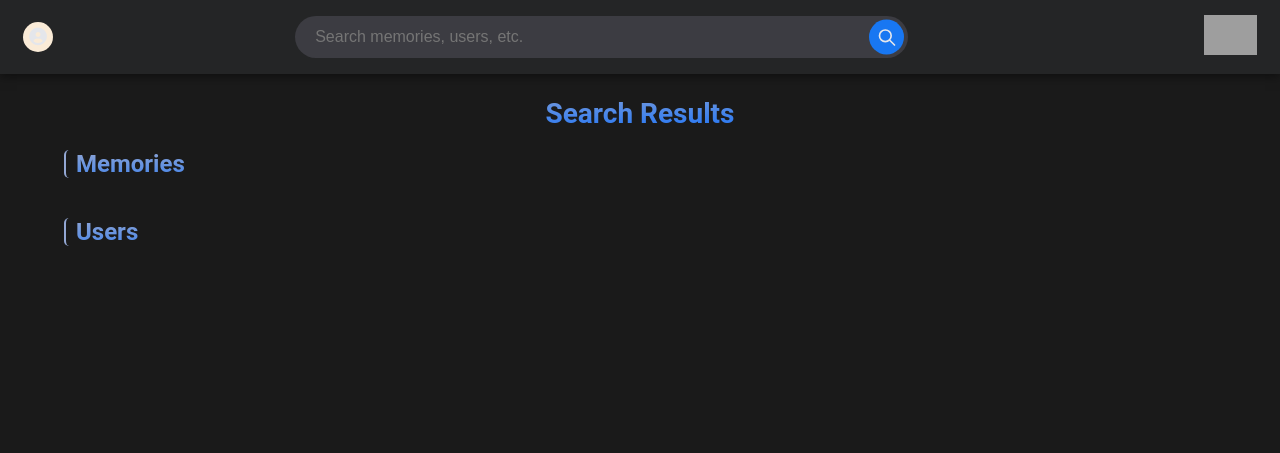
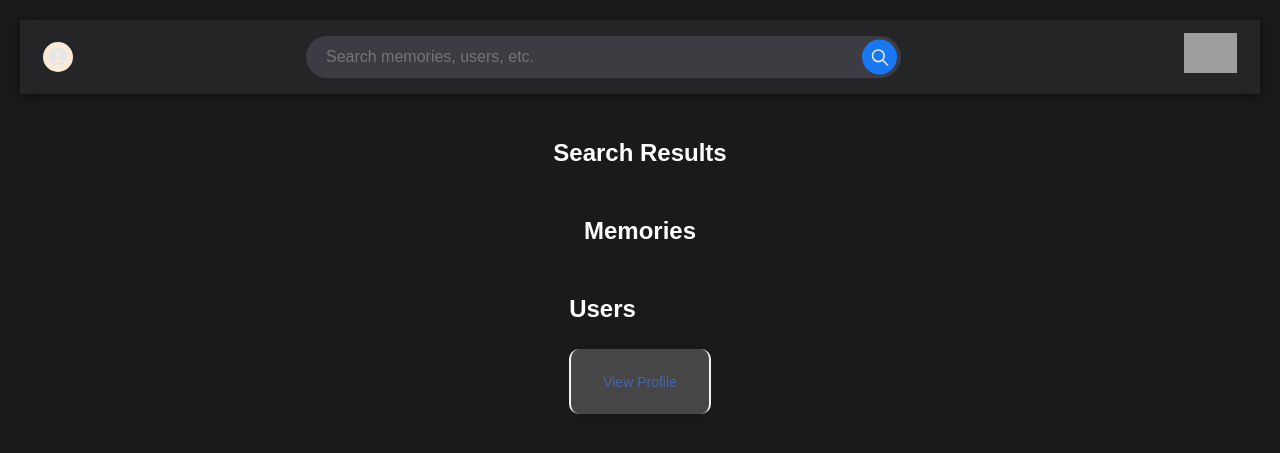
Before and after one commit to AbdallahM19/MemoryNote, a Flask app: page /search in a window 1280 px wide. Shown: the top 453 px of the page. Run offline with Flask 3, Linux system fonts and the light colour scheme; the visitor is signed in with stand-in values (Sample User, id 1); grey boxes are pictures that could not be loaded.

Commit message:
this for search in our app

```diff
--- a/templates/search.html
+++ b/templates/search.html
@@ -4,17 +4,22 @@
     <meta charset="UTF-8">
     <meta name="viewport" content="width=device-width, initial-scale=1.0">
     <title>Search Results</title>
+    <link rel="icon" href="../static/uploads/icon-logo.png" type="img">
     <link rel="stylesheet" href="../static/home.css">
     <link rel="stylesheet" href="../static/home_header.css">
     <link rel="stylesheet" href="../static/home_divide.css">
     <link rel="stylesheet" href="../static/home_search.css">
+    <link rel="stylesheet" href="../static/memories_poster.css">
+    <link rel="stylesheet" href="../static/web_and_share_css/button.css">
+    <link rel="stylesheet" href="../static/search.css">
+    <link rel="stylesheet" href="../static/edit_post.css">
     <link rel="stylesheet" href="https://cdnjs.cloudflare.com/ajax/libs/font-awesome/6.0.0-beta3/css/all.min.css">
 </head>
 <body>
     <!-- Header Section -->
     <header>
         <div class="profile">
-            <a href="/profile" class="profile-button">
+            <a href="/profile-user" class="profile-button">
                 <i class="fas fa-user-circle"></i>
             </a>
         </div>
@@ -30,59 +35,46 @@
         </div>
 
         <div class="logo">
-            <a href="/"><img src="logo.png" alt="Site Logo"></a>
+            <a href="/"><img src="../static/uploads/icon-site.png" alt="Site Logo"></a>
         </div>
     </header>
 
     <!-- Main Content Section -->
-    <section class="search-results-container">
+    <section class="memories_container">
         <h1>Search Results</h1>
 
         <!-- Memories Results Section -->
         <div class="memories-results">
             <h2>Memories</h2>
-            <div class="search-results">
+            <div class="search-results" id="userMemories">
                 <!-- Sample Memory Search Result Item -->
-                {% for memory in memories %}
-                    <div class="search-result-item">
-                        <h3>{{ memory.title }}</h3>
-                        <p>{{ memory.description }}</p>
-                        <a href="#" class="view-details memory-detail" data-memory-id="{{ memory.id }}">View Details</a>
-                    </div>
-                {% endfor %}
-
-                <!-- Add more memory search result items as needed -->
             </div>
         </div>
 
         <!-- Memory Modal Structure -->
-        <div id="memoryModal" class="modal">
+        <!-- <div id="memoryModal" class="modal">
             <div class="modal-content memory-modal-content">
                 <span class="close-button">&times;</span>
                 <div class="photos"></div>
                 <h2>Memory Details</h2>
                 <p id="memory-modal-text">Detailed information about the memory will appear here.</p>
             </div>
-        </div>
+        </div> -->
 
         <!-- Users Results Section -->
         <div class="users-results">
             <h2>Users</h2>
             <div class="search-results">
                 <!-- Sample User Search Result Item -->
-                {% for user in users %}
                 <div class="search-result-item">
-                    <h3>{{ user.username }}</h3>
-                    <p>{{ user.description }}</p>
-                    <a href="#" class="view-details user-detail" data-user-id="{{ user.id }}">View Profile</a>
+                    <a href="#" class="view-details user-detail" data-user-id="">View Profile</a>
                 </div>
-                {% endfor %}
                 <!-- Add more user search result items as needed -->
             </div>
         </div>
 
         <!-- User Modal Structure -->
-        <div id="userModal" class="modal">
+        <!-- <div id="userModal" class="modal">
             <div class="modal-content user-modal-content">
                 <span class="close-button">&times;</span>
                 <div class="photos">
@@ -90,11 +82,11 @@
                 <h2>User Profile</h2>
                 <p id="user-modal-text">Detailed information about the user will appear here.</p>
             </div>
-        </div>
+        </div> -->
     </section>
 
     <!-- JavaScript to handle search functionality -->
-    <script src="../static/home.js"></script>
-    <script src="../static/search.js"></script>
+    <script type="module" src="../static/home.js"></script>
+    <script type="module" src="../static/search.js"></script>
 </body>
 </html>
```
